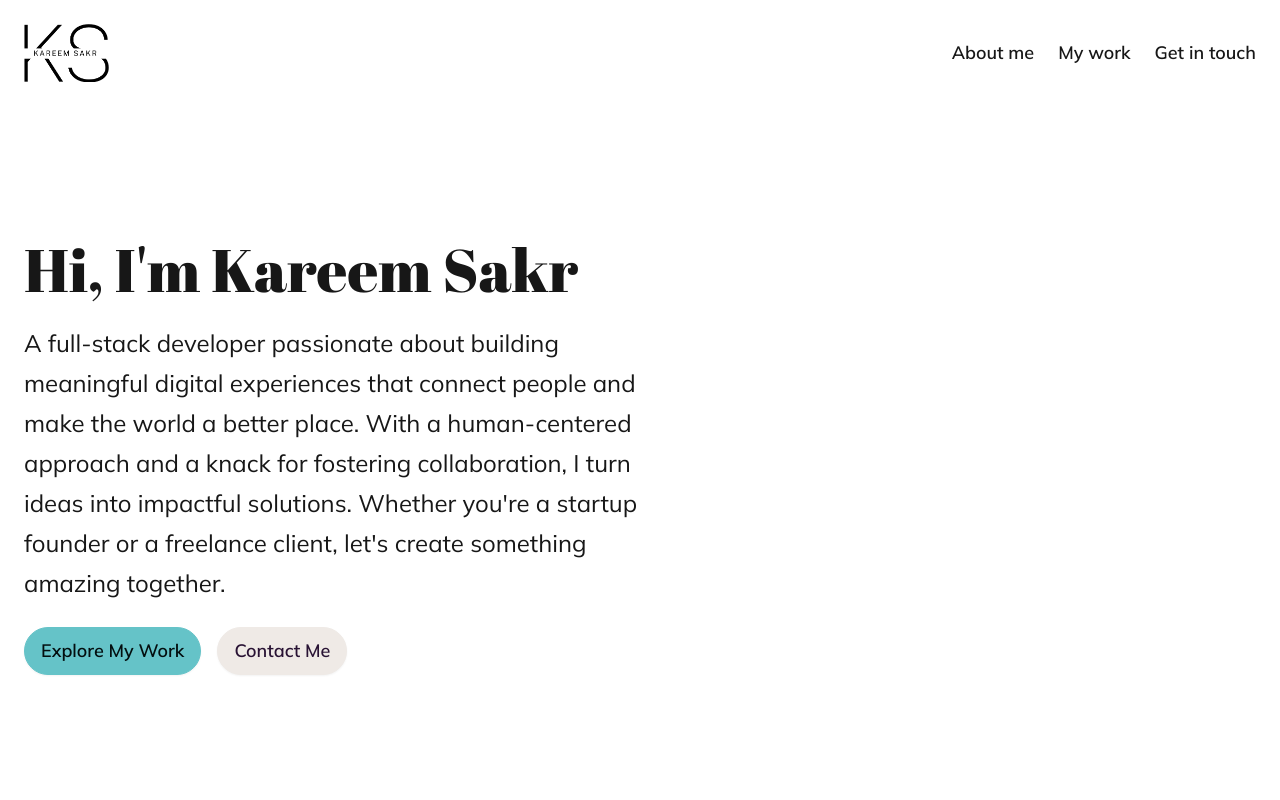
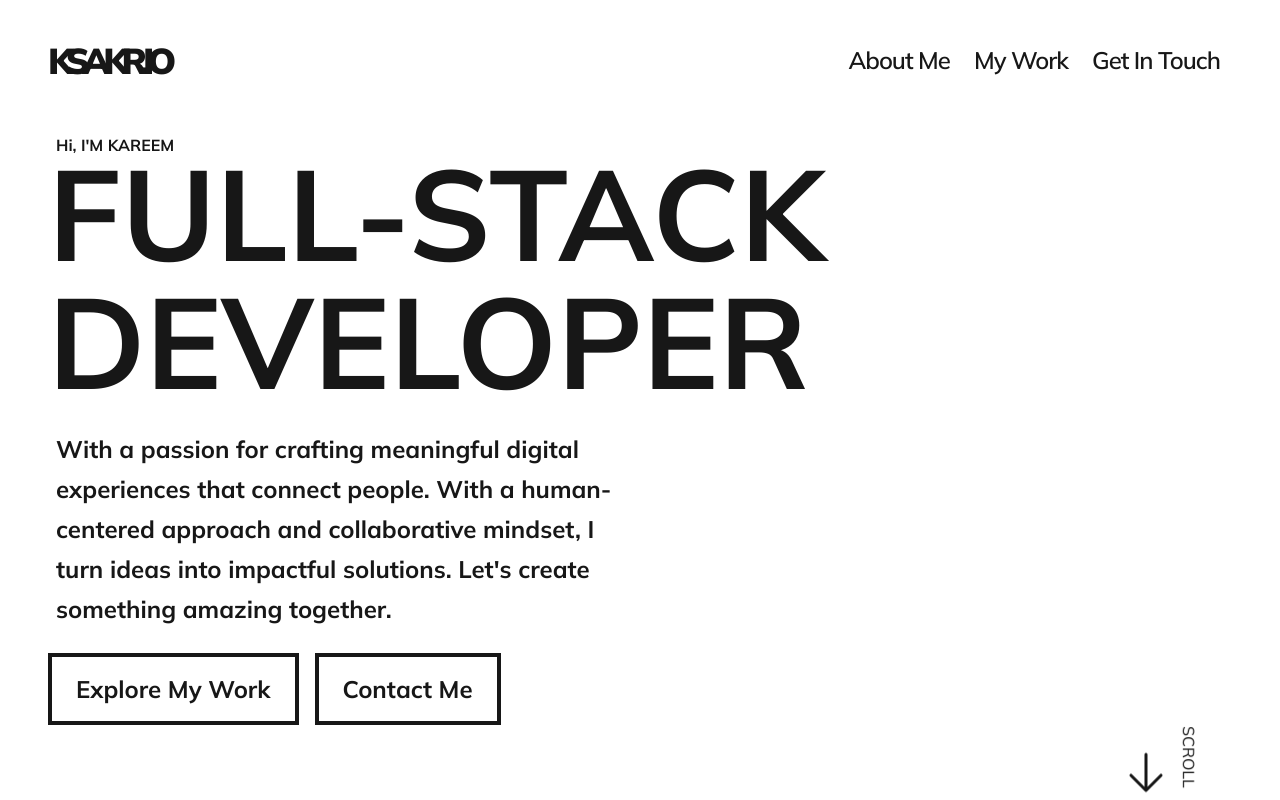
Before and after one commit to kareemsakr/next-portfolio, a Next.js app: page / in a window 1280 px wide. Shown: the top 800 px of the page. Built offline with nearby package versions, Linux system fonts and the light colour scheme.

Commit message:
added personal touches to the hero section

```diff
--- a/app/globals.css
+++ b/app/globals.css
@@ -21,18 +21,7 @@ body {
   font-family: "Mulish", Helvetica, sans-serif;
 }
 
-h1,
-h2 {
+/* h1, */
+/* h2 {
   font-family: "Abril Fatface", Helvetica, sans-serif;
-}
-
-.logo {
-  content: url("/next_logo.png");
-}
-
-/* Logo for dark mode */
-@media (prefers-color-scheme: dark) {
-  .logo {
-    content: url("/next_logo_dark.png");
-  }
-}
+} */
--- a/app/layout.tsx
+++ b/app/layout.tsx
@@ -25,7 +25,7 @@ export default function RootLayout({
   return (
     <html lang="en" data-theme="cupcake">
       <body
-        className={`${geistSans.variable} ${geistMono.variable} antialiased`}
+        className={`${geistSans.variable} ${geistMono.variable} antialiased p-2 md:p-6`}
       >
         {children}
       </body>
--- /dev/null
+++ b/app/page.module.css
@@ -0,0 +1,23 @@
+/* .logo{
+    font-weight: 900;
+    letter-spacing: -7px;
+    font-size: 2.25rem;
+
+} */
+
+.btn_square {
+  padding-inline: 1.5em;
+  padding-block: 0.5em;
+  border: 2px solid #000;
+  font-weight: 700;
+}
+
+.my_menu {
+  @apply flex-none hidden flex-col md:flex absolute top-0 right-0 translate-x-7 -translate-y-16 transform transition-all duration-300 ease-in-out md:transform-none md:static;
+}
+
+header:has(.hamburger_menu:checked) {
+  & .my_menu {
+    @apply flex -translate-x-7 translate-y-16;
+  }
+}
--- a/app/page.tsx
+++ b/app/page.tsx
@@ -1,5 +1,4 @@
 import Image from "next/image";
-import Logo from "@/public/next_logo.png";
 import GithubIcon from "@/public/github-icon.svg";
 import LinkedinIcon from "@/public/linkedin-icon.svg";
 import ProfilePic from "@/public/profile_pic.jpg";
@@ -8,32 +7,47 @@ import {
   CodeBracketIcon,
   DocumentTextIcon,
   UsersIcon,
+  ArrowDownIcon,
+  Bars3Icon,
+  XMarkIcon,
 } from "@heroicons/react/24/solid";
+import styles from "./page.module.css";
 
 export default function Home() {
   return (
     <>
       <header>
-        <nav className="navbar p-6 pb-0">
+        <nav className="navbar px-6 pb-0 relative">
           <div className="flex-1">
-            <Image
-              width={85}
-              height={85}
-              src={Logo}
-              className="logo"
-              alt="Logo"
+            <p className="font-black text-4xl tracking-[-7px] hover:tracking-normal transition-all duration-300">
+              KSAKR.IO
+            </p>
+          </div>
+          <label
+            htmlFor="hamburger_menu"
+            className="swap swap-rotate md:hidden"
+          >
+            <input
+              id="hamburger_menu"
+              className={styles.hamburger_menu}
+              type="checkbox"
             />
-          </div>
-          <div className="flex-none">
-            <ul className="flex gap-6 text-lg font-semibold">
-              <li>
-                <Link href="/#about_me">About me</Link>
+            <Bars3Icon className="swap-off size-8" />
+            <XMarkIcon className="swap-on size-8" />
+          </label>
+          <div className={styles.my_menu}>
+            <ul
+              className={`flex flex-col text-lg font-semibold tracking-[-1px] border-2 border-foreground p-3 gap-2 bg-background shadow-2xl
+                md:text-2xl md:gap-6 md:flex-row md:shadow-none md:bg-transparent md:border-0`}
+            >
+              <li className="border-b-2 border-background hover:border-foreground transition-all duration-500 pr-16 md:pr-0 md:translate-x-0">
+                <Link href="/#about_me">About Me</Link>
               </li>
-              <li>
-                <Link href="/#my_work">My work</Link>
+              <li className="border-b-2 border-background hover:border-foreground transition-all duration-500 pr-16 md:pr-0 md:translate-x-0">
+                <Link href="/#my_work">My Work</Link>
               </li>
-              <li>
-                <Link href="/#contact_me">Get in touch</Link>
+              <li className="border-b-2 border-background hover:border-foreground transition-all duration-500 pr-16 md:pr-0 md:translate-x-0">
+                <Link href="/#contact_me">Get In Touch</Link>
               </li>
             </ul>
           </div>
@@ -45,18 +59,31 @@ export default function Home() {
           id="hero"
           className="min-h-[calc(100vh-50px)] flex flex-col justify-center gap-6 p-6"
         >
-          <h1 className="text-6xl	">Hi, I&apos;m Kareem Sakr</h1>
-          <p className="text-lg leading-8 md:text-2xl md:leading-10 md:max-w-[50%]">
-            A full-stack developer passionate about building meaningful digital
-            experiences that connect people and make the world a better place.
-            With a human-centered approach and a knack for fostering
-            collaboration, I turn ideas into impactful solutions. Whether
-            you&apos;re a startup founder or a freelance client, let&apos;s
-            create something amazing together.
+          <p className="font-bold text-foreground text-opacity-70 pl-[2.3] md:pl-2 -mb-8">
+            Hi, I&apos;M KAREEM
+          </p>
+          <h1 className="text-5xl md:text-9xl font-bold">
+            FULL-STACK DEVELOPER
+          </h1>
+          <p className="pl-2 font-bold text-foreground text-opacity-60 text-md leading-8 md:text-2xl md:leading-10 lg:max-w-[50%] ">
+            With a passion for crafting meaningful digital experiences that
+            connect people. With a human-centered approach and collaborative
+            mindset, I turn ideas into impactful solutions. Let&apos;s create
+            something amazing together.
           </p>
           <div className="flex gap-4">
-            <button className="btn btn-primary text-lg">Explore My Work</button>
-            <button className="btn text-lg">Contact Me</button>
+            <button className="font-bold border-2 border-foreground px-2 py-2 md:px-6 md:py-4 md:text-2xl md:border-4">
+              Explore My Work
+            </button>
+            <button className="font-bold border-2 border-foreground px-2 py-2 md:px-6 md:py-4 md:text-2xl md:border-4">
+              Contact Me
+            </button>
+          </div>
+          <div className="flex justify-center md:justify-end">
+            <ArrowDownIcon className="size-12 animate-bounce-slow" />
+            <p className="hidden rotate-90 -translate-x-6 -translate-y-4 md:block">
+              SCROLL
+            </p>
           </div>
         </section>
 
@@ -75,15 +102,16 @@ export default function Home() {
                 />
               </div>
             </div>
-            <div className="md:max-w-[30%]">
-              <p className="text-lg leading-8 md:text-2xl md:leading-10 pb-6">
+            <div className="md:max-w-[35%]">
+              {/* <p className="text-lg leading-8 md:text-2xl md:leading-10 pb-6"> */}
+              <p className="pl-2 pb-6 font-bold text-foreground text-opacity-60 text-md leading-8 md:text-2xl md:leading-10">
                 My main skillset is bridging gaps between crossfunctional teams
                 and stakeholders to foster harmony and drive results. From
                 automating nationwide systems to enhancing user journeys for
                 millions, my work is driven by the belief that understanding
                 people is the key to solving complex challenges.
               </p>
-              <ul className="flex gap-6 w-full justify-start">
+              <ul className="flex gap-6 w-full justify-center">
                 <li>
                   <Link
                     target="_blank"
@@ -110,7 +138,7 @@ export default function Home() {
                 </div>
                 <p>
                   Well seasoned in all things Web. HTML, CSS, JavaScript, React,
-                  Next.js and much more.
+                  Next.js and also Python and Laravel.
                 </p>
               </li>
               <li className="p-4 rounded-lg flex-1 font-semibold bg-kubio-color-5 flex flex-col gap-6">
--- a/tailwind.config.ts
+++ b/tailwind.config.ts
@@ -8,6 +8,15 @@ export default {
   ],
   theme: {
     extend: {
+      keyframes: {
+        "bounce-slow": {
+          "0%, 100%": { transform: "translateY(0)" },
+          "50%": { transform: "translateY(-10px)" },
+        },
+      },
+      animation: {
+        "bounce-slow": "bounce-slow 1s infinite",
+      },
       colors: {
         background: "var(--background)",
         foreground: "var(--foreground)",
```
